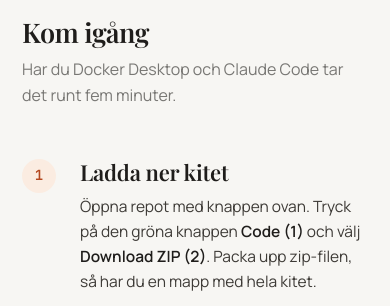
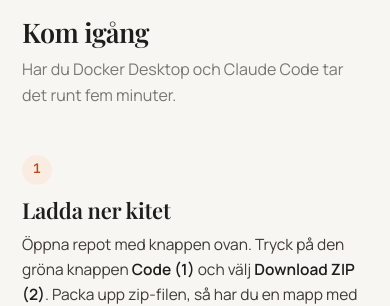
Before and after one commit to jhwaijeh-gif/google-maps-scraper, a plain HTML site: page index.html in a window 390 px wide. Shown: the part 2170-2476 px from the top of the page. Drawn offline with nearby package versions, Linux system fonts and the light colour scheme; a web font is replaced by a local one.

Commit message:
Telefon: texten far hela bredden, och Claude-rutan utan halsningen
Stegnumret hamnar ovanfor rubriken under 640 px, med minmax(0,1fr) sa att
lang kod inte kan trycka ut sidan i sidled. Bilden pa Claudes textruta ar
beskuren under halsningen, ?v=2 tvingar fram den nya i cachade webblasare.

Co-Authored-By: Claude Opus 5.5 <noreply@anthropic.com>

```diff
--- a/index.html
+++ b/index.html
@@ -225,6 +225,11 @@
   .tdesc b{color:var(--ink);font-weight:600;}
   .fineprint{margin-top:34px;font-family:var(--mono);font-size:12px;color:var(--muted);line-height:1.6;max-width:720px;}
   @media(max-width:820px){.grid{grid-template-columns:1fr;}}
+  /* Telefon: numret ovanför rubriken så att text och bilder får hela bredden (Judes besked 2026-10-13) */
+  @media(max-width:640px){
+    .step{grid-template-columns:minmax(0,1fr);gap:12px;padding:26px 0;}
+    .step-n{width:30px;height:30px;font-size:13px;}
+  }
 </style>
 </head>
 <body>
```
